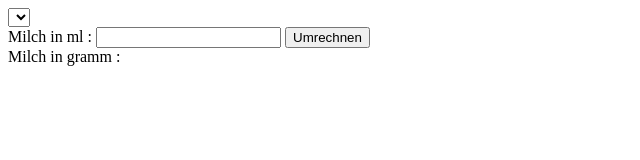
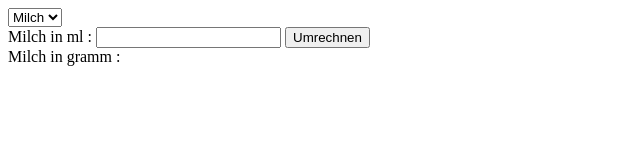
Before and after one commit to riccardawittek/kochumrechner, a plain HTML site: page index.html in a window 1280 px wide. Shown: the full height of the page, 0-640 px from the left. Drawn offline with Linux system fonts and the light colour scheme.

Commit message:
Update index.html

```diff
--- a/index.html
+++ b/index.html
@@ -9,7 +9,7 @@
 <body>
     <form id="form">
       <!-- <option value="0">Milch</option> -->
-      <select>
+      <select id="Auswahlliste">
       </select><br>
       <span id="Eingabelabel"></span> <input name="Ausgangswert" id="Ausgangswert" />
        <button type="submit">Umrechnen</button><br/>
@@ -23,8 +23,22 @@
                 eingabe: 'ml',
                 faktor: 1.03,
                 ausgabe: 'gramm',
+            },
+            {
+                name: "Mehl",
+                eingabe: "gramm",
+                faktor: 1.08,
+                ausgabe: "Regenbögen",
+
             }
         ]
+
+        for (let index in umrechnungsListe){
+            console.log(index)
+        auswahllisteVariable = document.getElementById("Auswahlliste")
+        auswahllisteVariable.innerHTML += "<option value" + index + ">" + umrechnungsListe[index].name + "</option>"
+        }
+
         let Eingabefeld = document.getElementById("Eingabelabel")
         Eingabefeld.innerHTML = umrechnungsListe[0].name + " in " + umrechnungsListe[0].eingabe + " : "
         let Ergebnisfeld = document.getElementById("Ergebnislabel")
```
